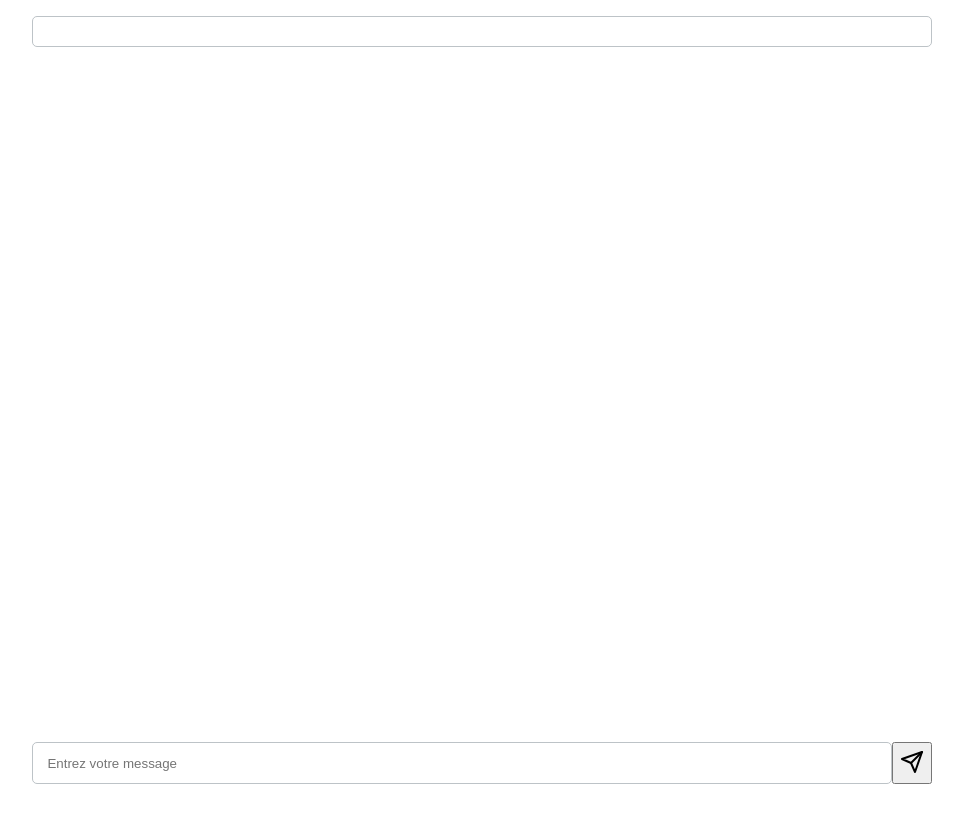
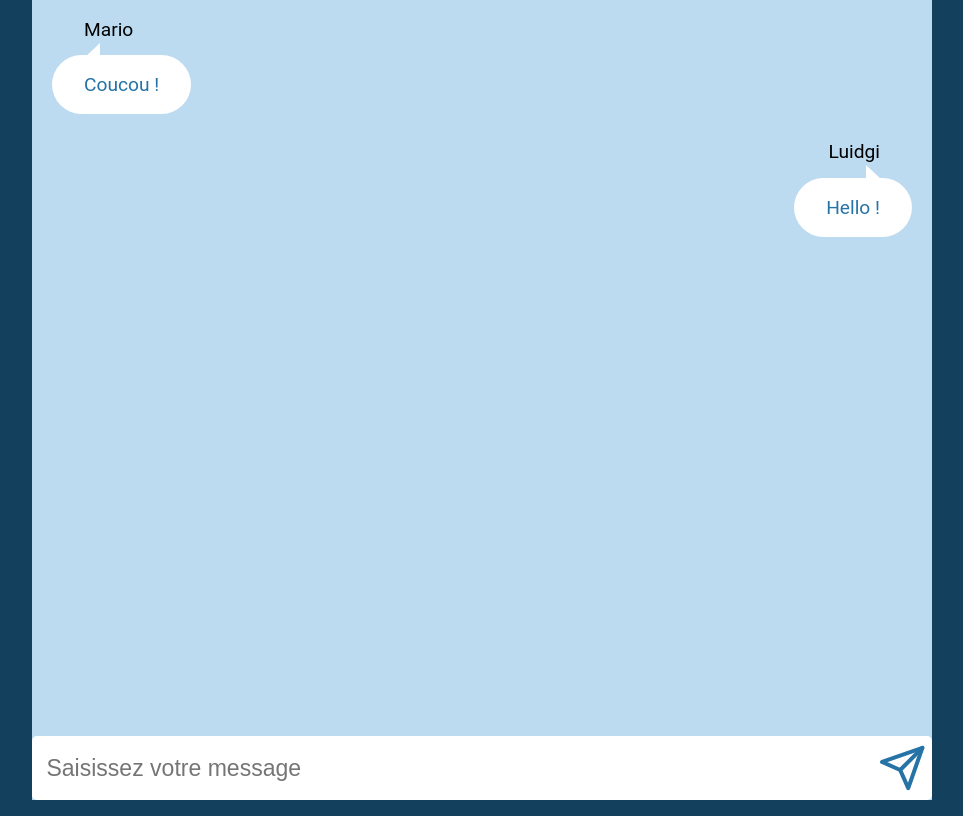
Before and after one commit to SylvieCanongia/REACT-REDUX-chat, a React app: page / in a window 1280 px wide. Shown: the whole page, without its empty margins (158-1121 px from the left). Built offline with nearby package versions, Linux system fonts and the light colour scheme.

Commit message:
general styles + different message styles whether current user or not

```diff
--- a/package.json
+++ b/package.json
@@ -60,6 +60,7 @@
     "webpack-merge": "^5.0.6"
   },
   "dependencies": {
+    "classnames": "^2.3.1",
     "prop-types": "^15.7.2",
     "react": "^16.13.1",
     "react-dom": "^16.13.1",
--- a/src/components/Chatroom/styles.scss
+++ b/src/components/Chatroom/styles.scss
@@ -1,8 +1,12 @@
+@use 'src/styles/vars';
+
 .chatroom {
   width: 900px;
-  margin: 1em auto;
+  margin: 0 auto;
 
   display: flex;
   flex-direction: column;
   min-height: 100%;
+
+  background: vars.$blue-light;
 }
--- a/src/components/Form/form.scss
+++ b/src/components/Form/form.scss
@@ -3,22 +3,32 @@
 .form {
   margin-block-start: auto;
   display: flex;
-  margin-block-end: vars.$space-base * 2;
 
   .form__message, .form__submit {
-    height: vars.$size-base * 1.3;
+    height: vars.$size-base * 2;
   }
 
   .form__message {
+    font-size: vars.$font-size-base;
     display: inline-block;
     width: 100%;
-    border: 1px solid vars.$grey-light;
-    margin-block-end: vars.$space-base * 2;
     padding: vars.$space-base * 1.8;
-    border-radius: vars.$radius;
+    border-start-start-radius: vars.$radius;
+    border-end-start-radius: vars.$radius;
+    border: none;
   }
 
   .form__submit {
-    width: 40px;
+    width: vars.$size-base * 2;
+    background: vars.$white;
+    border: none;
+    border-start-end-radius: vars.$radius;
+    border-end-end-radius: vars.$radius;
+
+    svg {
+      width: 100%;
+      height: 100%;
+      color: vars.$blue-medium;
+    }
   }
 }
--- a/src/components/Form/index.js
+++ b/src/components/Form/index.js
@@ -15,14 +15,14 @@ const Form = ({ value, setValue, manageSubmit }) => {
       <input
         type="text"
         className="form__message"
-        placeholder="Entrez votre message"
+        placeholder="Saisissez votre message"
         value={value}
         onChange={(event) => {
           setValue(event.target.value);
         }}
       />
       <button type="submit" className="form__submit">
-        <Send />
+        <Send className="form__submit__icon" />
       </button>
     </form>
   );
--- a/src/components/Messages/Message.js
+++ b/src/components/Messages/Message.js
@@ -1,19 +1,26 @@
 import React from 'react';
 
 import PropTypes from 'prop-types';
+import classNames from 'classnames';
 
 import './message.scss';
 
-const Message = ({ username, content }) => (
-  <section className="message">
-    <div className="message__author">{username}</div>
-    <div className="message__content">{content}</div>
-  </section>
-);
+const Message = ({ username, content, pseudo }) => {
+  const cssClass = classNames('message', { 'message--other': pseudo !== username });
+
+  return (
+    <section className={cssClass}>
+      <div className="message__author">{username}</div>
+      <div className="message__content arrow-up">{content}</div>
+    </section>
+  );
+};
 
 Message.propTypes = {
   username: PropTypes.string.isRequired,
   content: PropTypes.string.isRequired,
+  // current user pseudo
+  pseudo: PropTypes.string.isRequired,
 };
 
 export default Message;
--- a/src/components/Messages/index.js
+++ b/src/components/Messages/index.js
@@ -1,7 +1,7 @@
 import React from 'react';
 import PropTypes from 'prop-types';
 
-import Message from './Message';
+import Message from 'src/containers/Messages/Message';
 
 import './messages.scss';
 
--- a/src/components/Messages/message.scss
+++ b/src/components/Messages/message.scss
@@ -1,16 +1,49 @@
 @use 'src/styles/vars';
 
 .message {
+  position: relative;
 
   .message__content {
   background: vars.$white;
-  border: 1px solid vars.$grey-light;
-  margin-block-end: vars.$space-base * 2;
-  padding: vars.$space-base * 1.8;
-  border-radius: vars.$radius;
+  margin-block-end: vars.$space-base * 3.5;
+  padding: vars.$space-base * 2.5 vars.$space-base * 4;
+  border-radius: vars.$radius-very-large;
+  width: fit-content;
+  color: vars.$blue-medium;
   }
 
-  .message_author {
-    padding-block: vars.$space-base;
+  .arrow-up::before {
+    content: '';
+    width: 0;
+    height: 0;
+    border-left: 16px solid transparent;
+    border-right: 0px solid transparent;
+    border-bottom: 15px solid vars.$white;
+    position: absolute;
+    top: 23px;
+  }
+
+  .message__author {
+    margin-inline: vars.$space-base * 4;
+    margin-block-end: vars.$space-base * 2;
+  }
+
+  // formatting of messages from other users
+  &.message--other {
+    display: flex;
+    flex-direction: column;
+    align-items: flex-end;
+
+    .arrow-up::before {
+      content: '';
+      width: 0;
+      height: 0;
+      border-right: 16px solid transparent;
+      border-left: 0px solid transparent;
+      border-bottom: 15px solid vars.$white;
+      position: absolute;
+      top: 23px;
+      right: 30px;
+    }
   }
 }
--- a/src/components/Messages/messages.scss
+++ b/src/components/Messages/messages.scss
@@ -1,9 +1,7 @@
 @use 'src/styles/vars';
 
 .messages {
-  background: vars.$white;
-  border: 1px solid vars.$grey-light;
   margin-block-end: vars.$space-base * 2;
-  padding: vars.$space-base * 1.8;
+  padding: vars.$space-base * 2.5;
   border-radius: vars.$radius;
 }
--- /dev/null
+++ b/src/containers/Messages/Message.js
@@ -0,0 +1,14 @@
+import { connect } from 'react-redux';
+
+// presentation component import
+import Message from 'src/components/Messages/Message';
+
+const mapStateToProps = (state) => ({
+  pseudo: state.pseudo,
+});
+
+const mapDispatchToProps = (dispatch) => ({
+});
+
+// === assistant creation
+export default connect(mapStateToProps, mapDispatchToProps)(Message);
--- a/src/reducers/chatReducer.js
+++ b/src/reducers/chatReducer.js
@@ -3,7 +3,19 @@ import { SET_INPUT_VALUE, ADD_MESSAGE } from 'src/actions/chatActions';
 import { getHighestId } from 'src/utils';
 
 const initialState = {
-  messages: [],
+  messages: [
+    {
+      id: 1,
+      username: 'Mario',
+      content: 'Coucou !',
+    },
+    {
+      id: 2,
+      username: 'Luidgi',
+      content: 'Hello !',
+    },
+
+  ],
   // input content for entering a message
   inputMessage: '',
   pseudo: 'Mario',
--- a/src/styles/_vars.scss
+++ b/src/styles/_vars.scss
@@ -1,6 +1,6 @@
 // TYPOGRAPHY
 
-$font-size-base: 1em;
+$font-size-base: 1.2em;
 
 $font-size-medium: 1.2rem;
 $font-size-large: 1.5rem;
@@ -22,11 +22,15 @@ $space-base: 8px;
 $white: hsl(100deg, 100%, 100%);
 $black: hsl(0deg, 0%, 0%);
 $grey-light: hsl(204, 8%, 76%);
+$background: hsl(204, 66%, 22%);
+$blue-light: hsl(204, 63%, 84%);
+$blue-medium: hsl(204, 63%, 40%);
 
 // Border Radius
 $radius: 5px;
 $radius-medium: 10px;
 $radius-large: 15px;
+$radius-very-large: 30px;
 
 // SIZES
 
--- a/src/styles/index.scss
+++ b/src/styles/index.scss
@@ -14,6 +14,8 @@ body,
   margin: 0;
   padding: 0;
   height: 100%;
+
+  background: vars.$background;
 }
 
 html {
```
Also changed, not shown: 1 other file.
